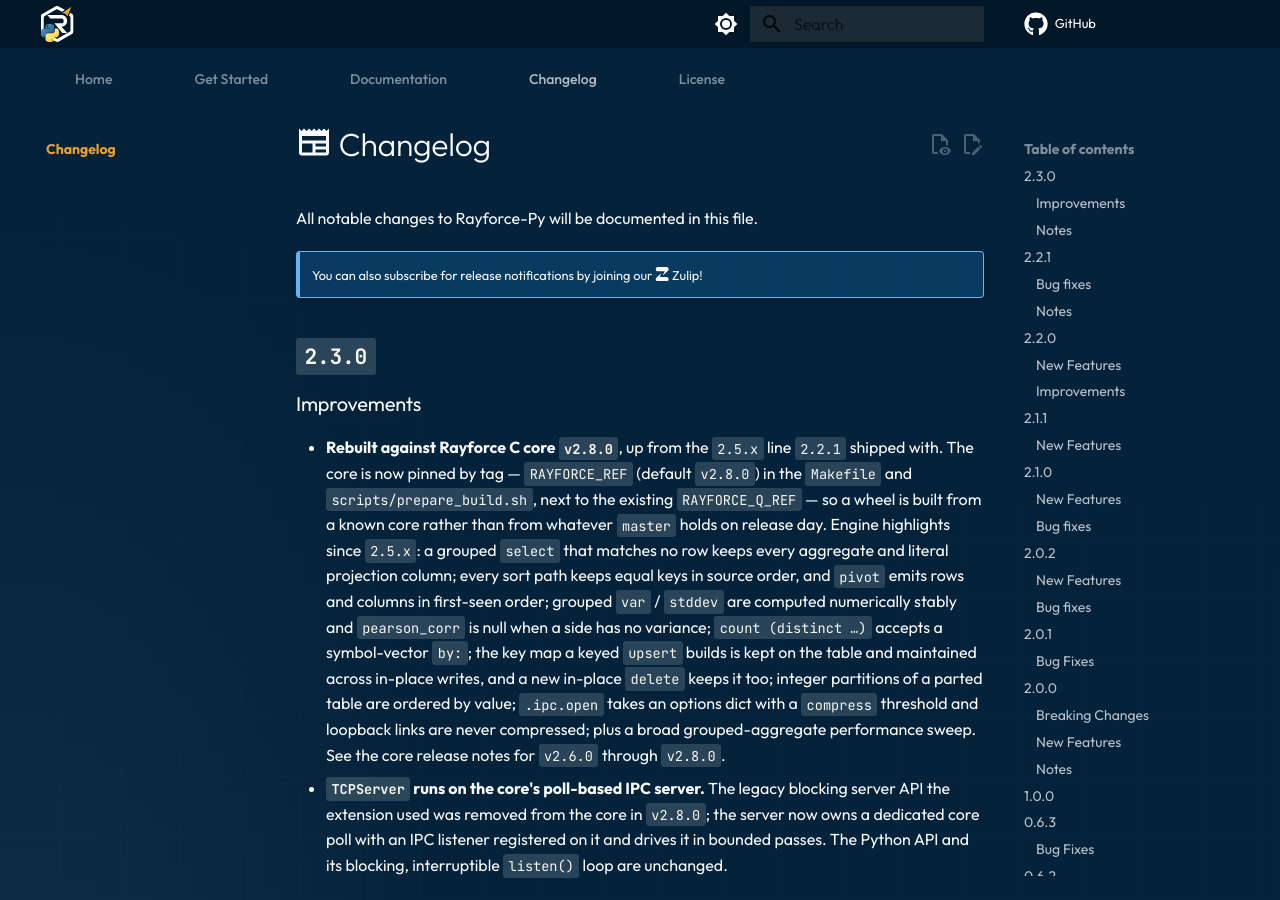
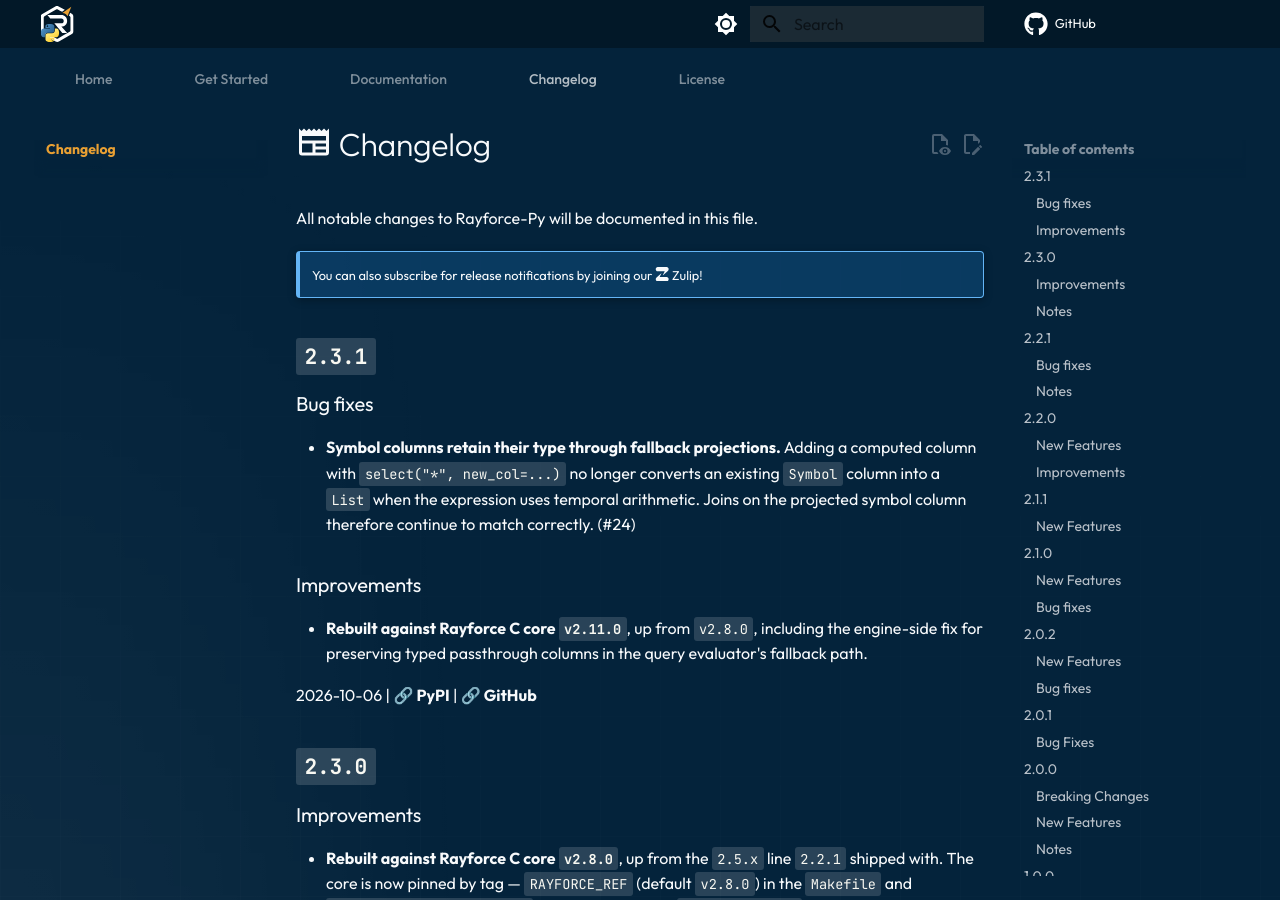
Before and after one commit to RayforceDB/rayforce-py, an MkDocs documentation site: the page built from docs/docs/content/CHANGELOG.md, in a window 1280 px wide and 900 px high. Built offline with MkDocs 1.6.1 and Material for MkDocs 9.7.7, drawn with Linux system fonts in a browser that asks for light colours; comment, search, counter and statistics services are not loaded; a style sheet for code colours, icons or effects is not loaded.

Commit message:
release: 2.3.1

```diff
--- a/docs/docs/content/CHANGELOG.md
+++ b/docs/docs/content/CHANGELOG.md
@@ -4,6 +4,25 @@ All notable changes to Rayforce-Py will be documented in this file.
 
 !!! note ""
     You can also subscribe for release notifications by joining our [:simple-zulip: Zulip](https://rayforcedb.zulipchat.com/#narrow/channel/549008-Discuss)!
+
+
+## **`2.3.1`**
+
+### Bug fixes
+
+- **Symbol columns retain their type through fallback projections.** Adding a
+  computed column with `select("*", new_col=...)` no longer converts an
+  existing `Symbol` column into a `List` when the expression uses temporal
+  arithmetic. Joins on the projected symbol column therefore continue to
+  match correctly. ([#24](https://github.com/RayforceDB/rayforce-py/issues/24))
+
+### Improvements
+
+- **Rebuilt against Rayforce C core `v2.11.0`**, up from `v2.8.0`, including
+  the engine-side fix for preserving typed passthrough columns in the query
+  evaluator's fallback path.
+
+2026-10-06 | **[🔗 PyPI](https://pypi.org/project/rayforce-py/2.3.1/)** | **[🔗 GitHub](https://github.com/RayforceDB/rayforce-py/releases/tag/2.3.1)**
 
 
 ## **`2.3.0`**
--- a/pyproject.toml
+++ b/pyproject.toml
@@ -4,7 +4,7 @@ build-backend = "setuptools.build_meta"
 
 [project]
 name = "rayforce_py"
-version = "2.3.0"
+version = "2.3.1"
 description = "Python bindings for RayforceDB"
 readme = "README.md"
 authors = [{name = "RayforceDB"}]
--- a/rayforce/__init__.py
+++ b/rayforce/__init__.py
@@ -10,7 +10,7 @@ from rayforce.ffi import FFI
 
 FFI.init_runtime()
 
-version = "2.3.0"
+version = "2.3.1"
 
 if sys.platform == "linux" or sys.platform == "darwin":
     lib_name = "_rayforce_c.so"
--- a/setup.py
+++ b/setup.py
@@ -9,7 +9,7 @@ class BinaryDistribution(Distribution):
 
 setup(
     name="rayforce_py",
-    version="2.3.0",
+    version="2.3.1",
     packages=find_packages(),
     package_data={
         "rayforce": ["*.so", "*.dylib", "*.pyi", "bin/rayforce"],
```
